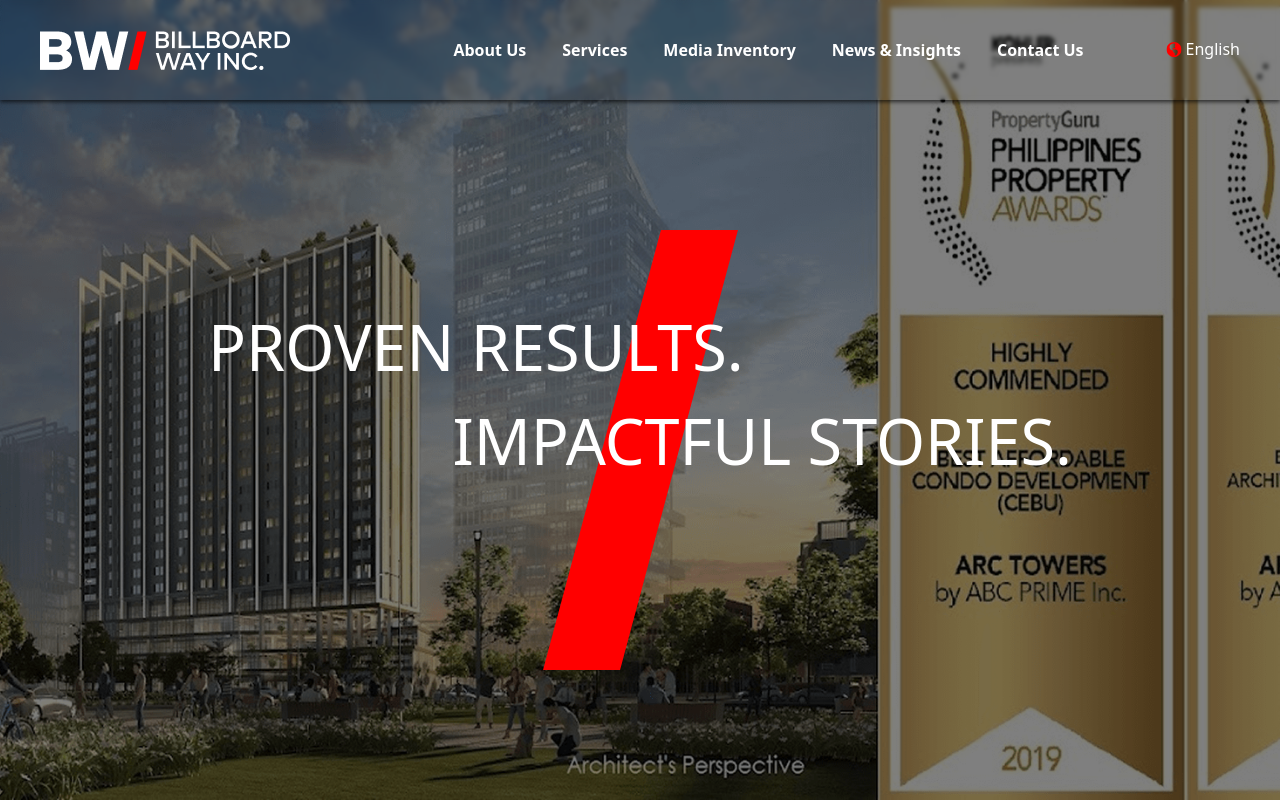
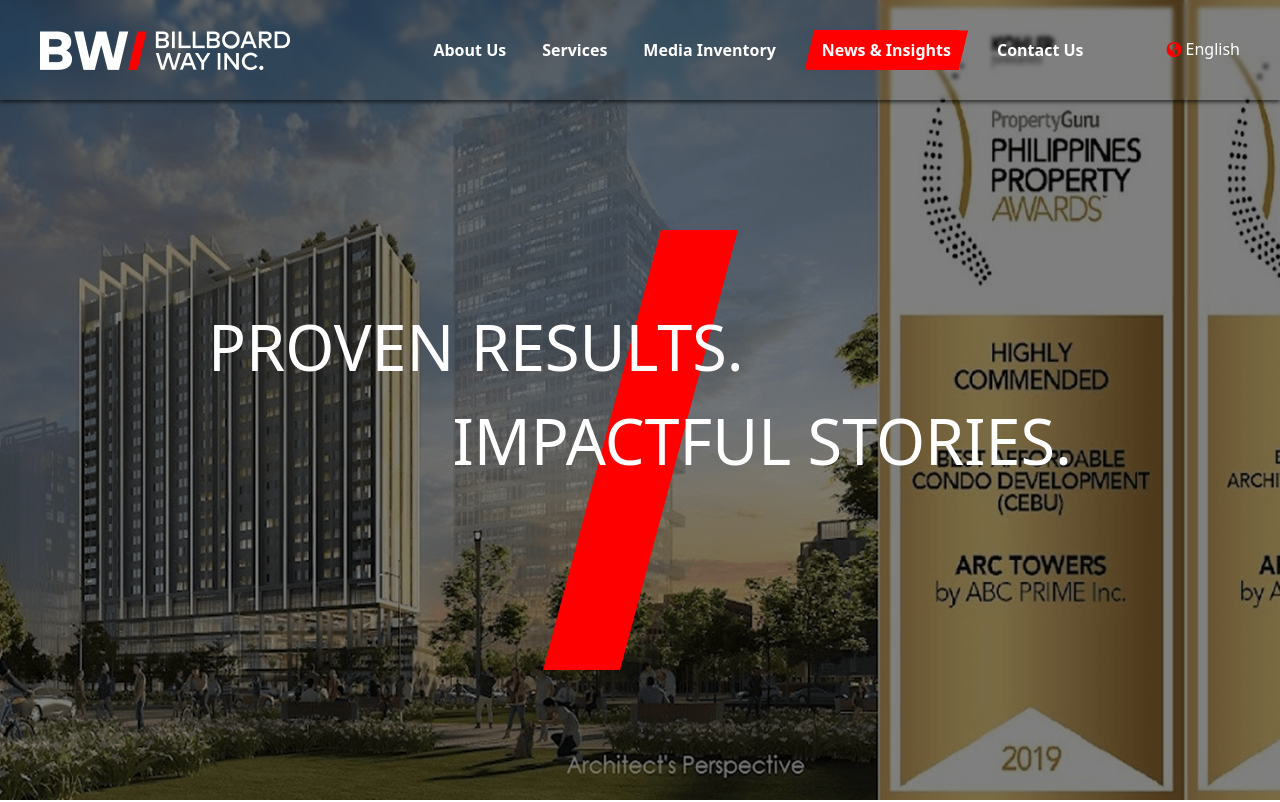
Before and after one commit to xz-site-group/bwi, a Vue app: page /news-insights/1 in a window 1280 px wide. Shown: the top 802 px of the page. Built offline with nearby package versions, Linux system fonts and the light colour scheme.

Commit message:
新闻的详情页面，导航栏中，新闻列表页面高亮

```diff
--- a/src/views/news_insights/ArticleDetail.vue
+++ b/src/views/news_insights/ArticleDetail.vue
@@ -12,7 +12,7 @@
 
 <template>
 
-    <BaseLayout>
+    <BaseLayout :current-path="'/news-insights'">
         <NewsAd></NewsAd>
         <div class="w-full h-[4vw] max-h-[100px]"></div>
         <NewsPageTitle></NewsPageTitle>
```
